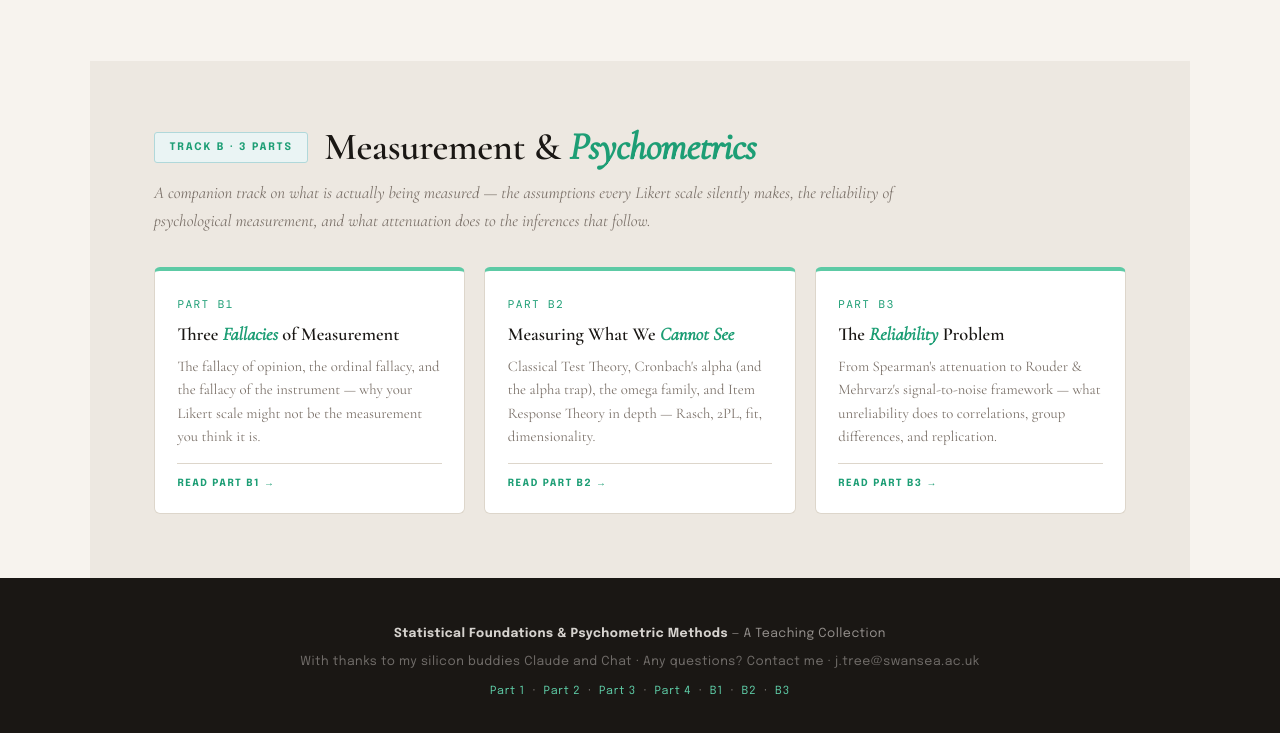
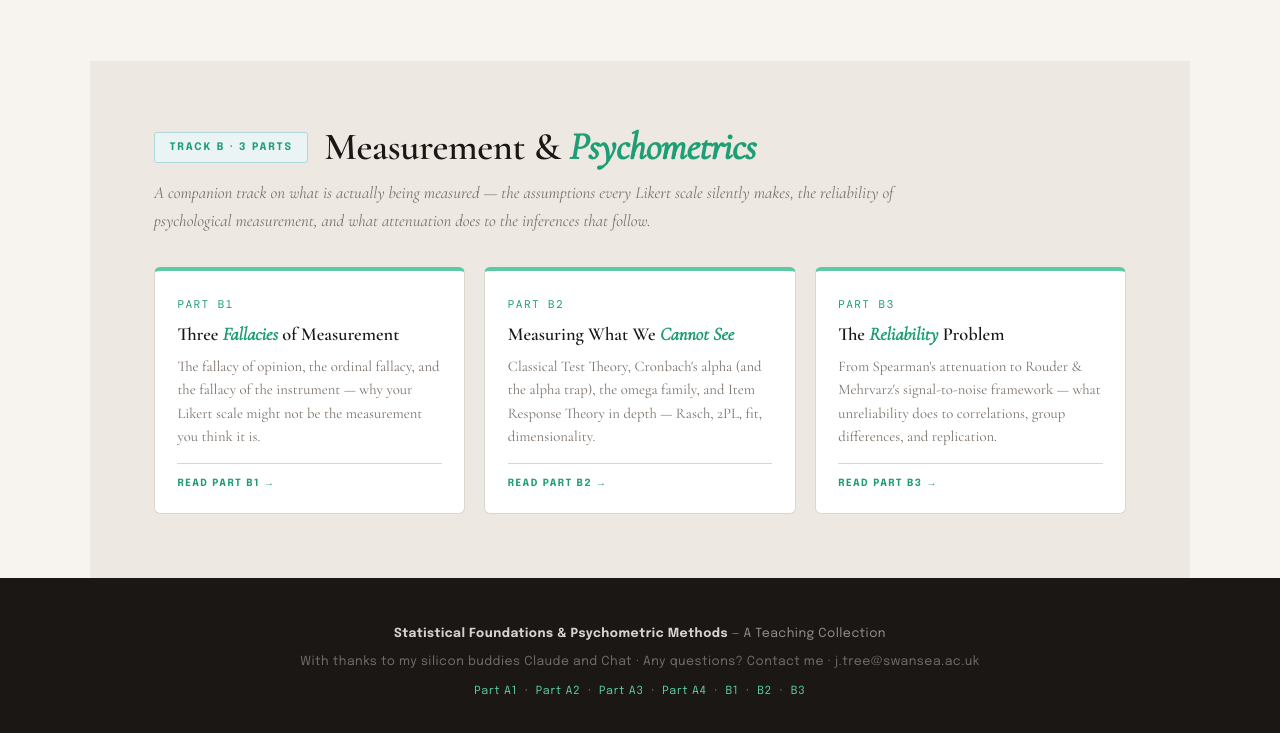
Before and after one commit to jjtree2001/jjtree2001.github.io, a plain HTML site: page index.html in a window 1280 px wide. Shown: the part 981-1714 px from the top of the page. Drawn offline with nearby package versions, Linux system fonts and the light colour scheme.

Commit message:
Update index.html

```diff
--- a/index.html
+++ b/index.html
@@ -239,13 +239,13 @@ footer a:hover { color: var(--amber-light); }
   <p><strong>Statistical Foundations &amp; Psychometric Methods</strong> — A Teaching Collection</p>
   <p style="opacity:0.7;">With thanks to my silicon buddies Claude and Chat · Any questions? Contact me · j.tree@swansea.ac.uk</p>
   <p style="margin-top:0.6rem; font-size:0.7rem; letter-spacing:0.08em;">
-    <a href="lln_website_v2.html">Part 1</a>
+    <a href="lln_website_v2.html">Part A1</a>
     &nbsp;·&nbsp;
-    <a href="stats_part2_v2.html">Part 2</a>
+    <a href="stats_part2_v2.html">Part A2</a>
     &nbsp;·&nbsp;
-    <a href="generativestats.html">Part 3</a>
+    <a href="generativestats.html">Part A3</a>
     &nbsp;·&nbsp;
-    <a href="effect_size_power.html">Part 4</a>
+    <a href="effect_size_power.html">Part A4</a>
     &nbsp;·&nbsp;
     <a href="measurement_fallacies.html">B1</a>
     &nbsp;·&nbsp;
```
